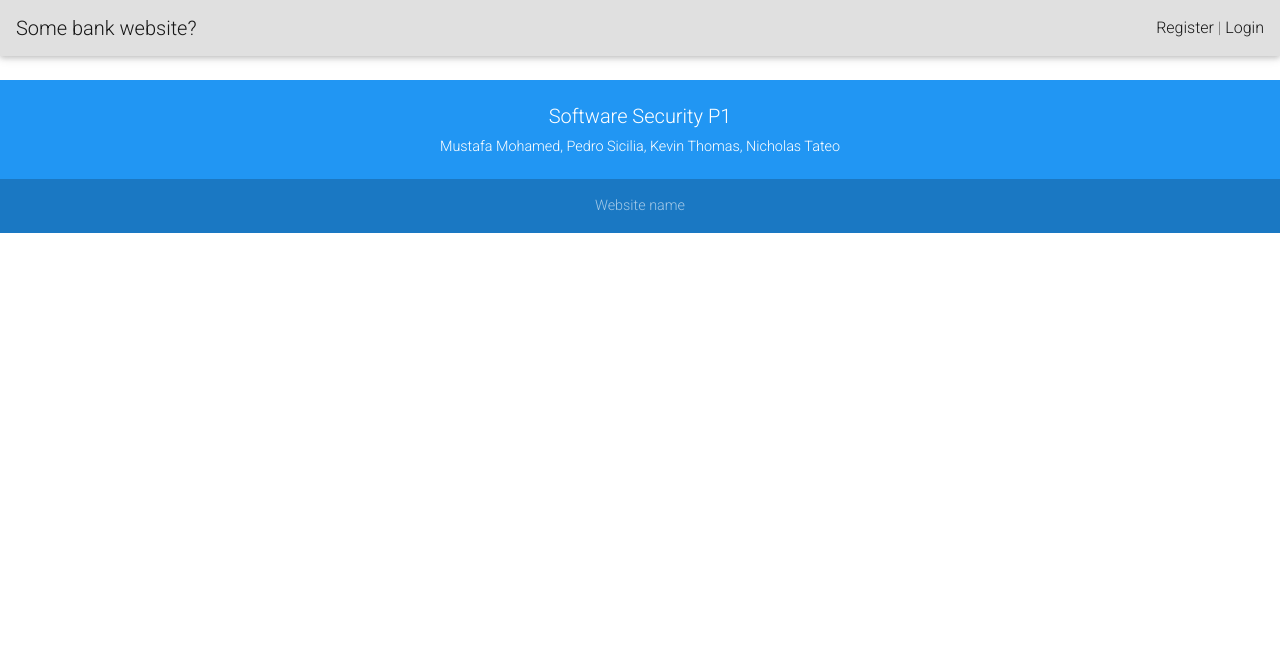
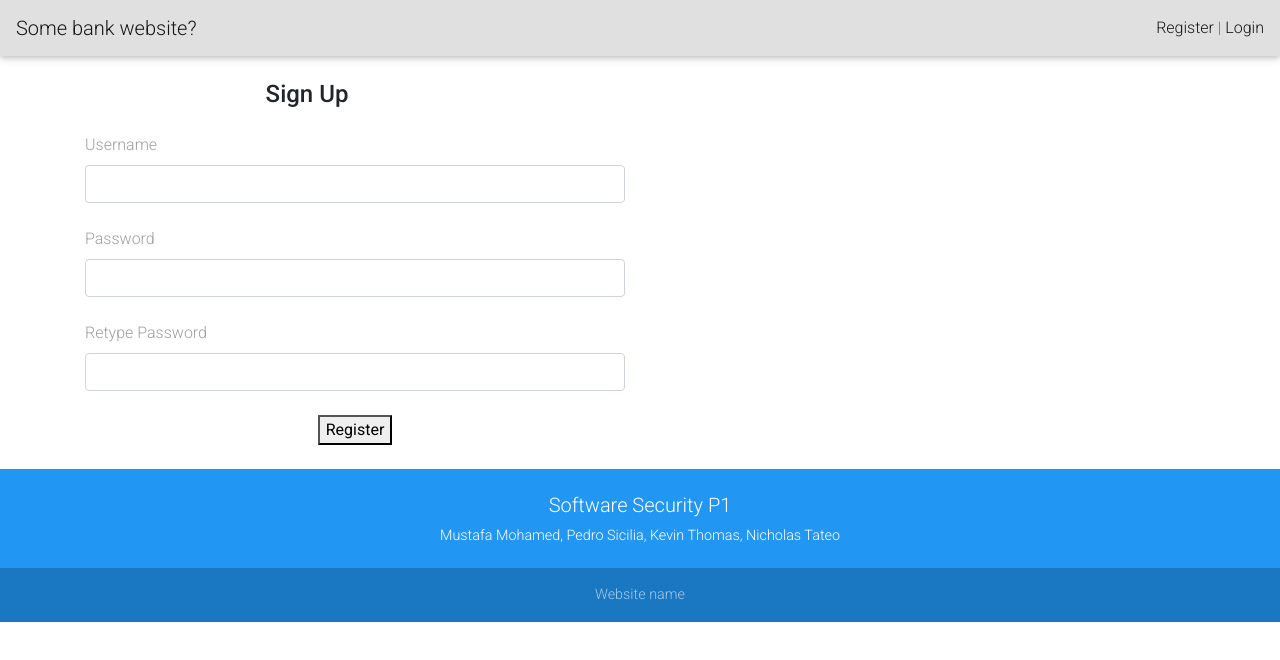
Before and after one commit to mustafamohamed001/SoftwareSecurityP1, a React (Create React App) app in the folder client/: page /register in a window 1280 px wide. Shown: the top 660 px of the page. Built offline with nearby package versions, Linux system fonts and the light colour scheme.

Commit message:
Added Register Page

```diff
--- /dev/null
+++ b/client/src/views/Register/Home.css
@@ -0,0 +1,22 @@
+.App {
+    text-align: center;
+}
+
+.App-logo {
+    height: 40vmin;
+}
+
+.App-header {
+    background-color: #282c34;
+    min-height: 100vh;
+    display: flex;
+    flex-direction: column;
+    align-items: center;
+    justify-content: center;
+    font-size: calc(10px + 2vmin);
+    color: white;
+}
+
+.App-link {
+    color: #09d3ac;
+}
--- a/client/src/views/Register/Register.js
+++ b/client/src/views/Register/Register.js
@@ -1,12 +1,36 @@
 import React, { Component } from 'react';
 import { Redirect } from 'react-router-dom';
+import './Home.css';
 import { MDBContainer, MDBRow, MDBCol } from 'mdbreact';
 
 class Register extends Component {
     constructor(){
         super();
+        this.handleSubmit = this.handleSubmit.bind(this);
+        this.handleInputChange = this.handleInputChange.bind(this);
         this.state = {
+            username: '',
+            password: '',
+           // retypepassword: ''
+        }
+    }
 
+    handleInputChange(event) {
+        const target = event.target;
+        const value = target.type === 'checkbox' ? target.checked : target.value;
+        const name = target.name;
+
+        this.setState({
+            [name]: value
+        });
+        console.log(name, value);
+    }
+
+    handleSubmit(e){
+        if(this.state.username === "admin" && this.state.password === "password"){
+            localStorage.setItem('signedin', true);
+            e.preventDefault()
+		    this.props.history.push('/Login');
         }
     }
 
@@ -15,7 +39,56 @@ class Register extends Component {
             <MDBContainer>
                 <MDBRow>
                     <MDBCol md="6">
+                    <form autoComplete="off">
+                        <br/>
+                        <p className="h4 text-center mb-4">Sign Up</p>
+                            <label htmlFor="defaultFormLoginEmailEx" className="grey-text">
+                                Username
+                            </label>
+                        <input
+                            type="text"
+                            name="username"
+                            id="standard-required"
+                            className="form-control"
+                            onChange={this.handleInputChange}
+                            value={this.state.username}
+                        />
+                        <br />
+                            <label htmlFor="defaultFormLoginPasswordEx" className="grey-text">
+                                Password
+                            </label>
+                        <input
+                            label="Password"
+                            type="password"
+                            id="standard-required"
+                            name="password"
+                            className="form-control"
+                            onChange={this.handleInputChange}
+                            value={this.state.password}
+                        />
+                                                <br />
+                            <label htmlFor="defaultFormLoginPasswordEx" className="grey-text">
+                                Retype Password
+                            </label>
+                        <input
+                            label="Password"
+                            type="password"
+                            id="standard-required"
+                            name="password"
+                            className="form-control"
+                            onChange={this.handleInputChange}
+                            value={this.state.password}
+                        />
 
+
+
+
+
+
+                        <div className="text-center mt-4">
+                            <button color="indigo" type="submit" onClick={this.handleSubmit}>Register</button>
+                        </div>
+                    </form>
                     </MDBCol>
                 </MDBRow>
             </MDBContainer>
```
